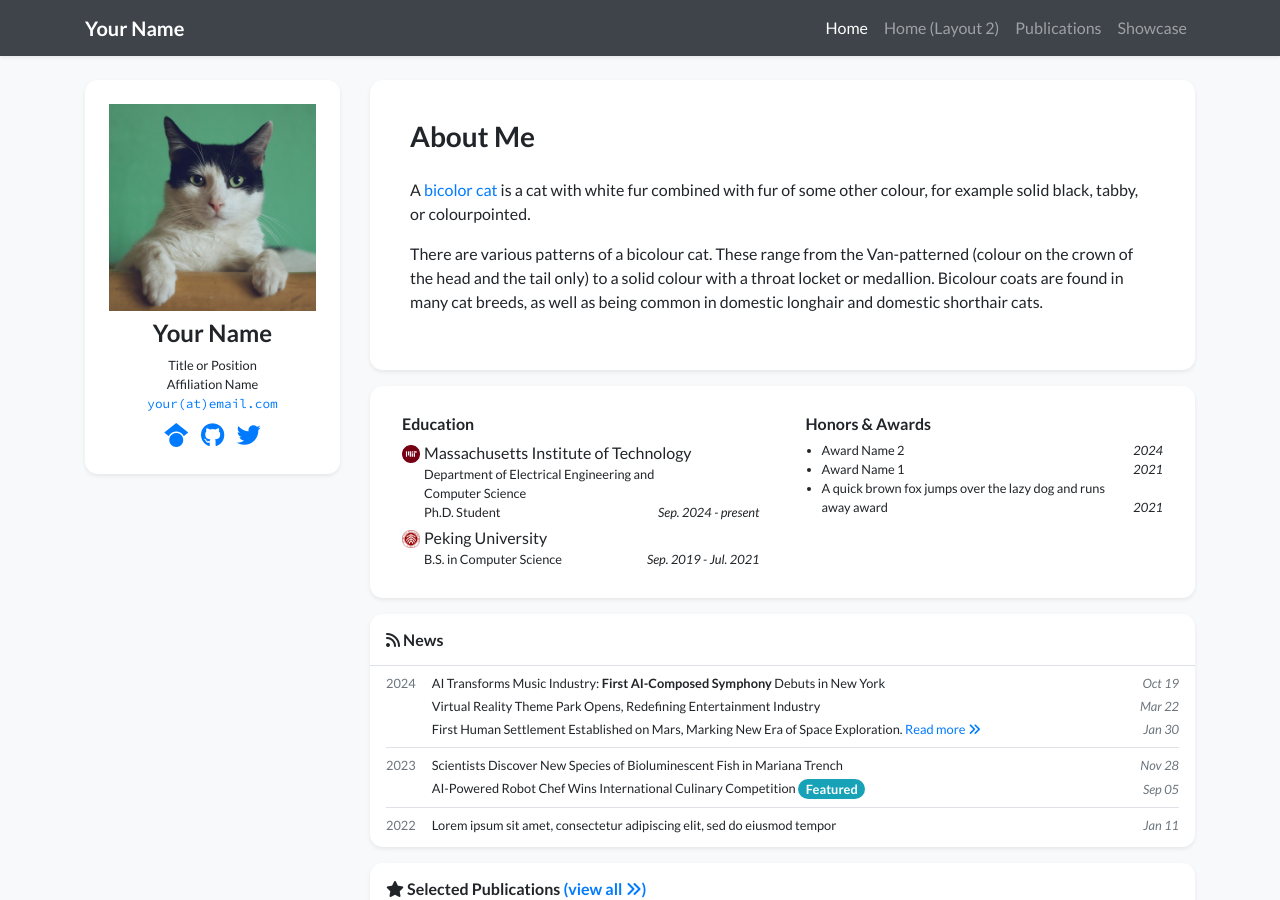
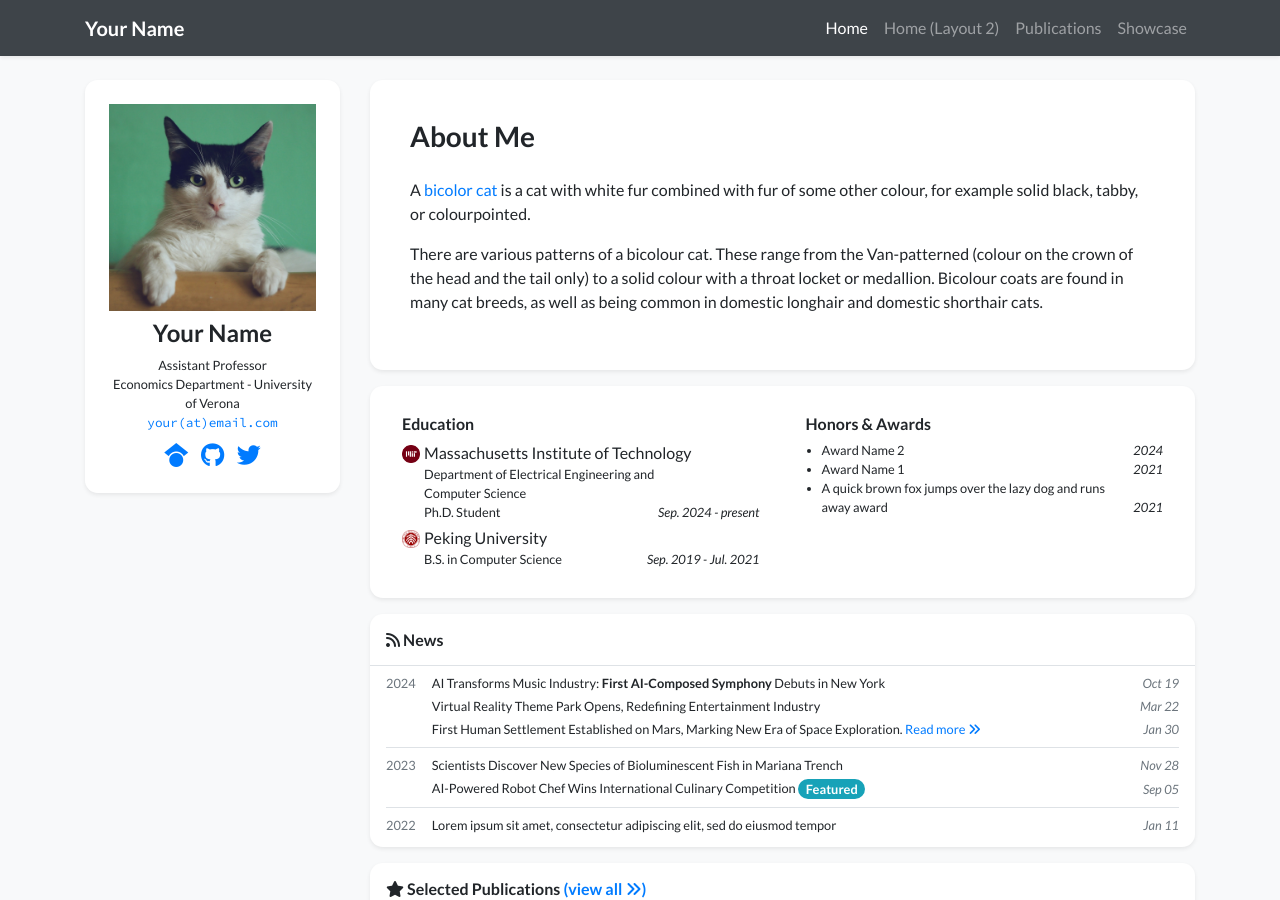
Before and after one commit to luost26/academic-homepage, a Jekyll site: the page built from index.html, in a window 1280 px wide and 900 px high. Built offline with Jekyll 4.4.1, drawn with Linux system fonts in a browser that asks for light colours; nearby versions of some CDN libraries; a style sheet for code colours, icons or effects is not loaded.

Commit message:
Update profile.yml

```diff
--- a/_data/profile.yml
+++ b/_data/profile.yml
@@ -3,8 +3,8 @@ secondary_name: ""
 navbar_name: "Your Name"
 
 positions:
-- name: Title or Position
-- name: Affiliation Name
+- name: Assistant Professor
+- name: Economics Department - University of Verona
   logo: /assets/images/badges/MIT_Social_circle.png  # Logo is optional
 
 
```
